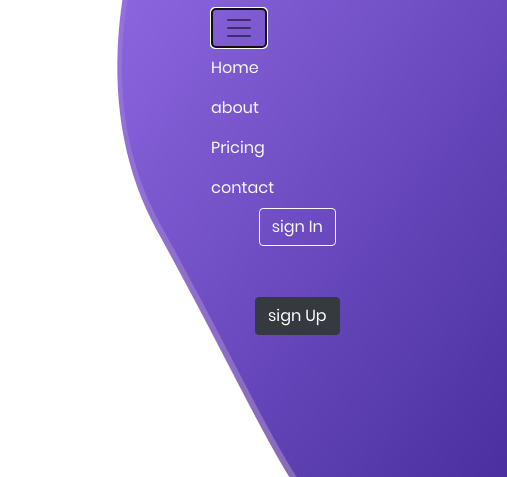
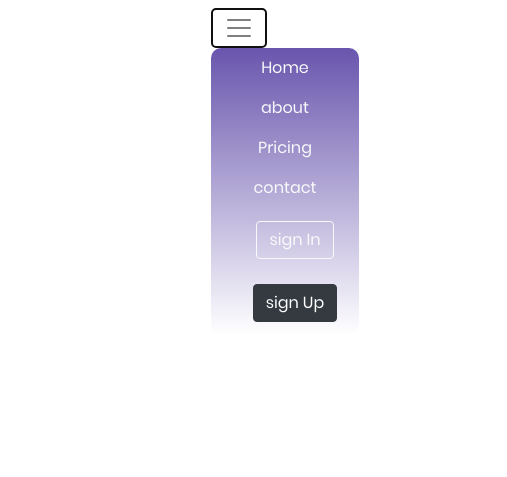
Before and after one commit to rouzbeh-hatamy/landing-page, a plain HTML site: page index.html in a window 390 px wide. Both pictures are taken after a click on the button 239 px from the left and 28 px from the top of the page. Shown: the top 477 px of the page, 507 px wide, since content can reach past the window. Drawn offline with nearby package versions, Linux system fonts and the light colour scheme.

Commit message:
improve responsive

```diff
--- a/style.css
+++ b/style.css
@@ -1,7 +1,3 @@
-body::-webkit-scrollbar {
-    display: none;
-}
-
 h1,
 span,
 p {
@@ -317,7 +313,10 @@ h3:hover {
 
 /* responsive */
 @media screen and (max-width:768px) {
-
+    body {
+        overflow-x: hidden !important;
+        width: 100% !important;
+    }
 
     .px-5,
     span,
@@ -326,15 +325,22 @@ h3:hover {
     }
 
     .ovalImg {
-        right: -30%;
-        height: 70vh !important;
+        display: none;
 
+    }
+
+    .navbar-collapse {
+        padding: 0 14px;
+        background-image: linear-gradient(to bottom, rgba(67, 43, 153, 0.8), rgba(125, 104, 202, 0));
+        border-radius: 10px;
+        border-bottom: none;
+        text-align: center;
     }
 
     .signBtns {
         display: flex;
         flex-direction: column;
-        justify-content: space-between;
+        justify-content: space-around;
         align-items: center;
         height: 15vh;
     }
```
Also changed, not shown: index.html (+10 -1 lines).
